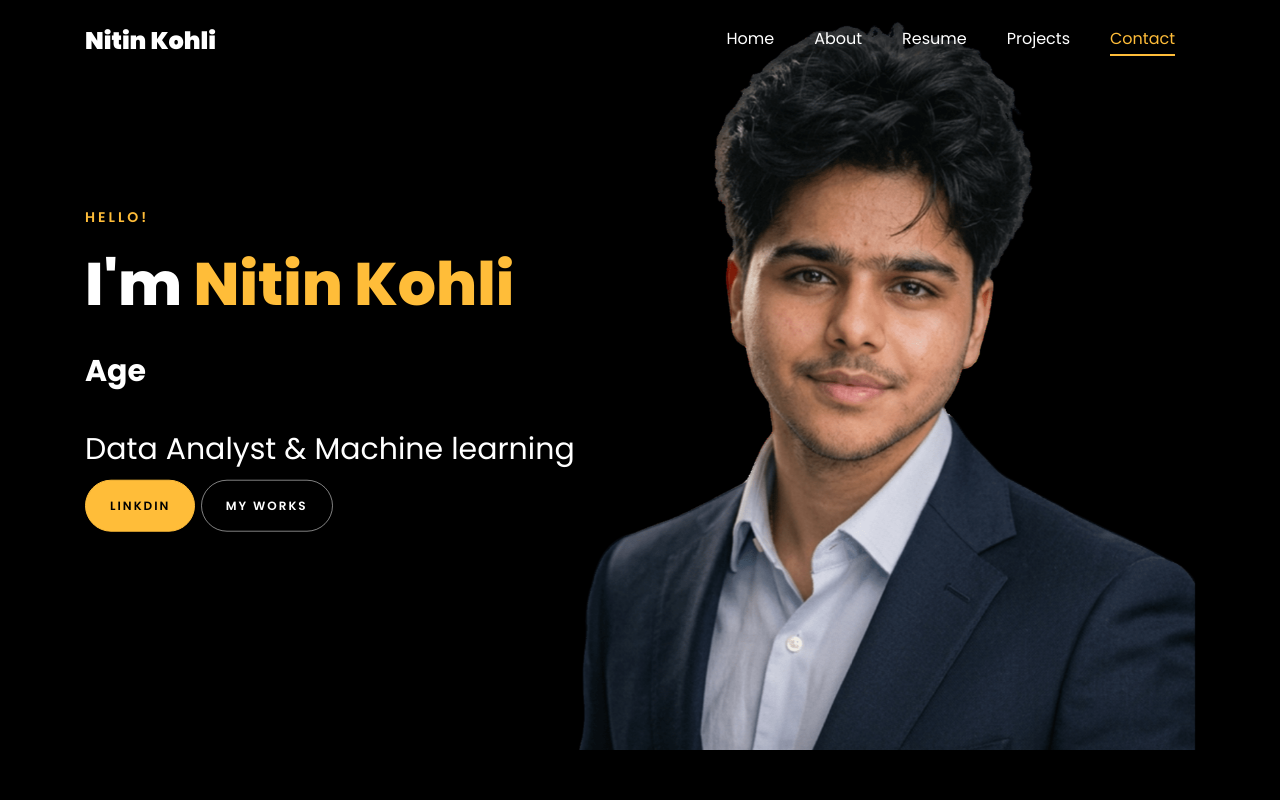
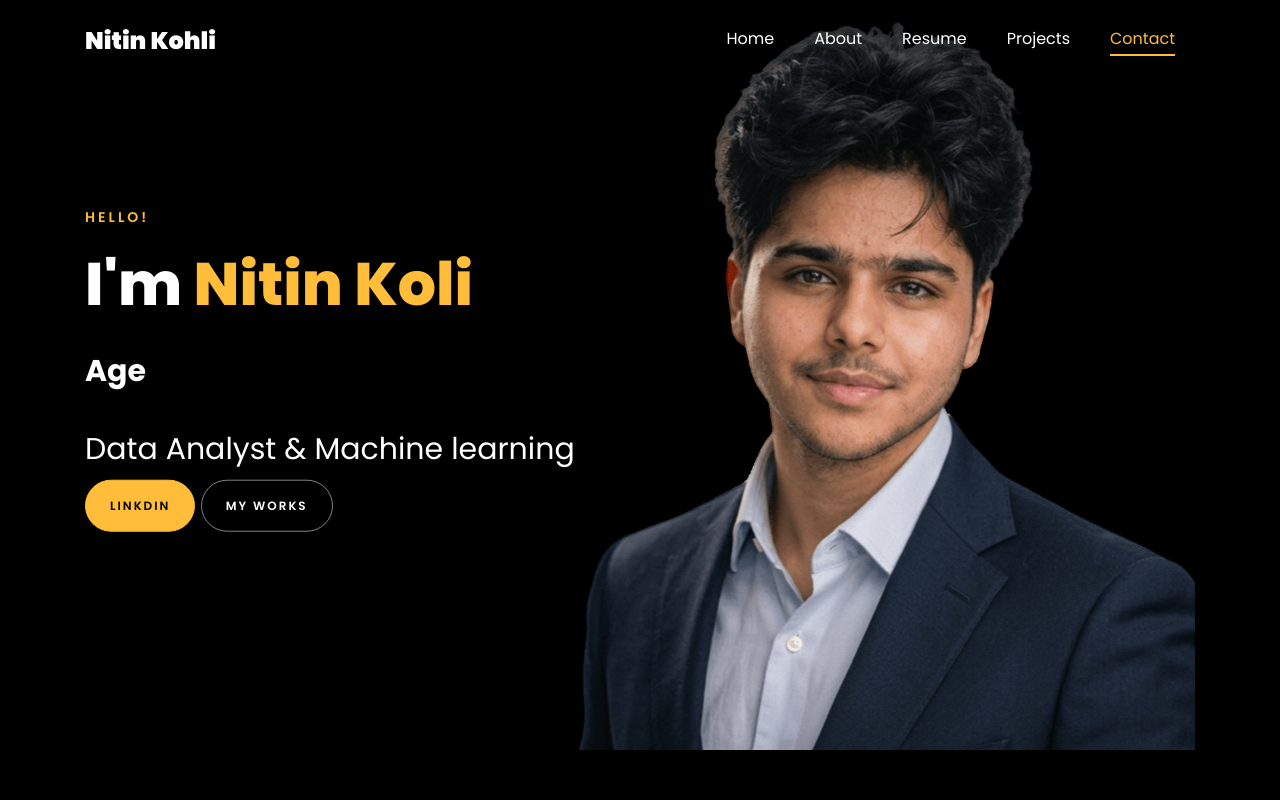
Before and after one commit to NitinKohlink/NitinKohliNK.io, a plain HTML site: page index.html in a window 1280 px wide. Shown: the top 800 px of the page. Drawn offline with Linux system fonts and the light colour scheme; files whose address does not match are found by name.

Commit message:
Update index.html

```diff
--- a/index.html
+++ b/index.html
@@ -147,7 +147,7 @@
 		          <div class="one-forth d-flex  align-items-center ftco-animate" data-scrollax=" properties: { translateY: '70%' }">
 		          	<div class="text">
 		          		<span class="subheading">Hello!</span>
-			            <h1 class="mb-4 mt-3">I'm <span>Nitin Kohli</span></h1>
+			            <h1 class="mb-4 mt-3">I'm <span>Nitin Koli</span></h1>
 
 						<!-- Element to contain animated typing -->
 						<span id="typing-animation"></span>
```
